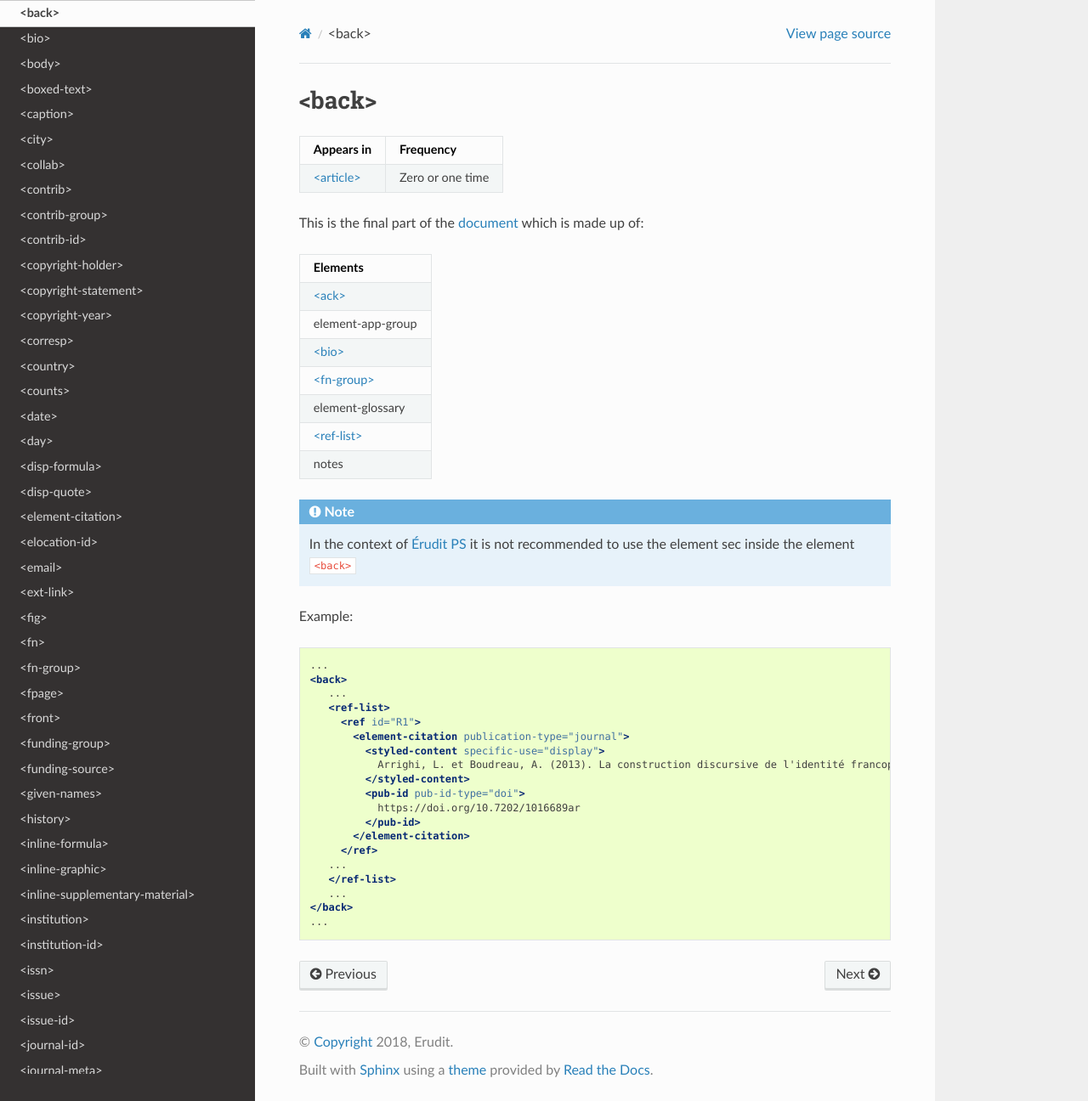
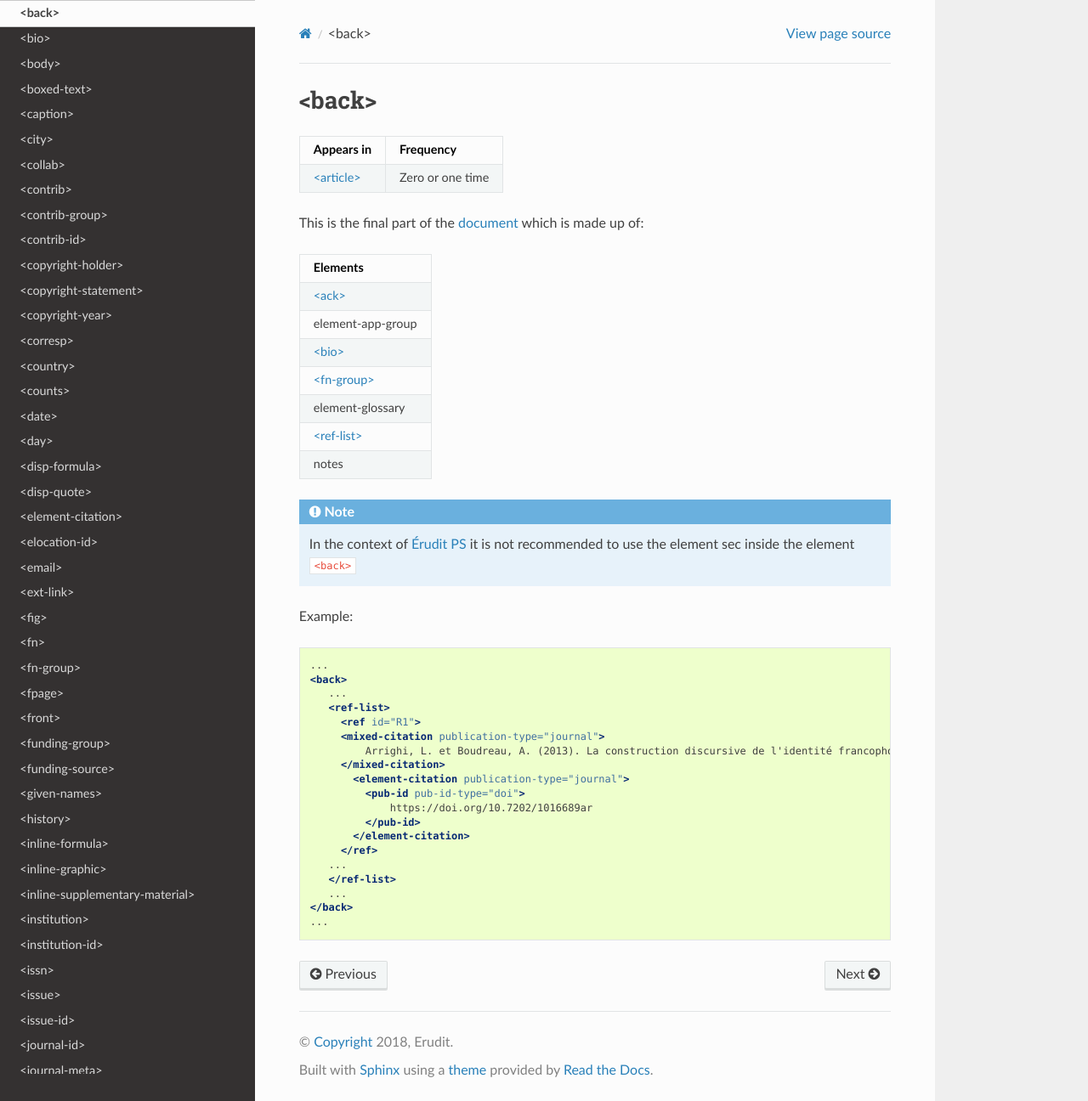
Before and after one commit to erudit/erudit-ps-documentation, a Sphinx documentation site: the page built from docs/source/tagset/element-back.rst, in a window 1280 px wide and 1296 px high. Shown: the whole window at 85% size. Built offline with Sphinx 7.4.7 and the Read the Docs theme 2.0.0, drawn with Linux system fonts in a browser that asks for light colours.

Commit message:
element-back update

```diff
--- a/docs/source/tagset/element-back.rst
+++ b/docs/source/tagset/element-back.rst
@@ -42,12 +42,12 @@ Example:
       ...
       <ref-list>
         <ref id="R1">
+        <mixed-citation publication-type="journal">
+            Arrighi, L. et Boudreau, A. (2013). La construction discursive de l'identité francophone en Acadie ou «comment être francophone à partir des marges?». Minorités linguistiques et société/Linguistic Minorities and Society. 2. 8-92.
+        </mixed-citation>
           <element-citation publication-type="journal">
-            <styled-content specific-use="display">
-              Arrighi, L. et Boudreau, A. (2013). La construction discursive de l'identité francophone en Acadie ou «comment être francophone à partir des marges?». Minorités linguistiques et société/Linguistic Minorities and Society. 2. 8-92.
-            </styled-content>
             <pub-id pub-id-type="doi">
-              https://doi.org/10.7202/1016689ar
+                https://doi.org/10.7202/1016689ar
             </pub-id>
           </element-citation>
         </ref>
```
Also changed, not shown: other parts of docs/source/tagset/element-back.rst (+1 -1 lines).
